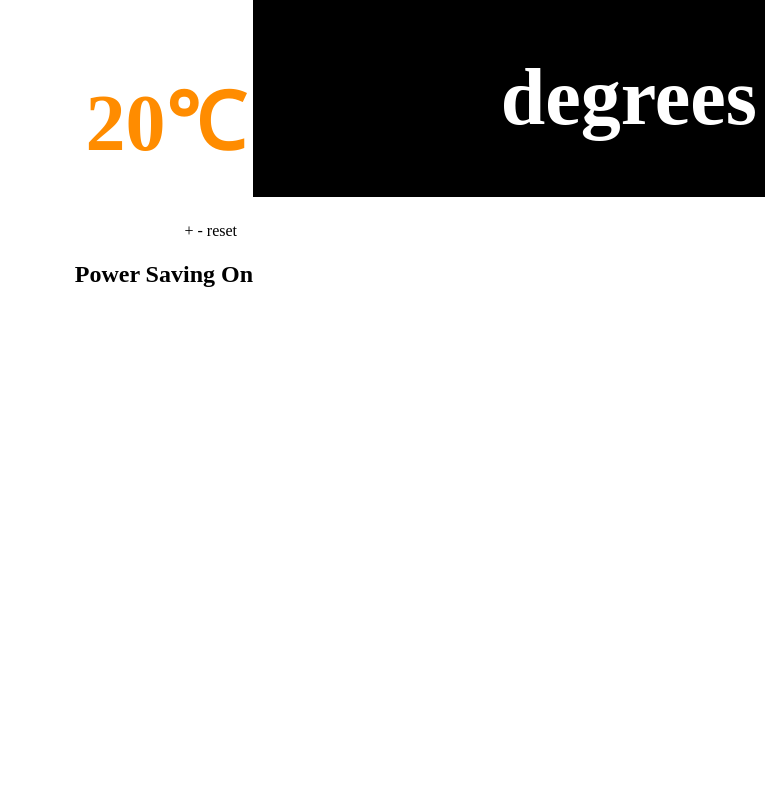
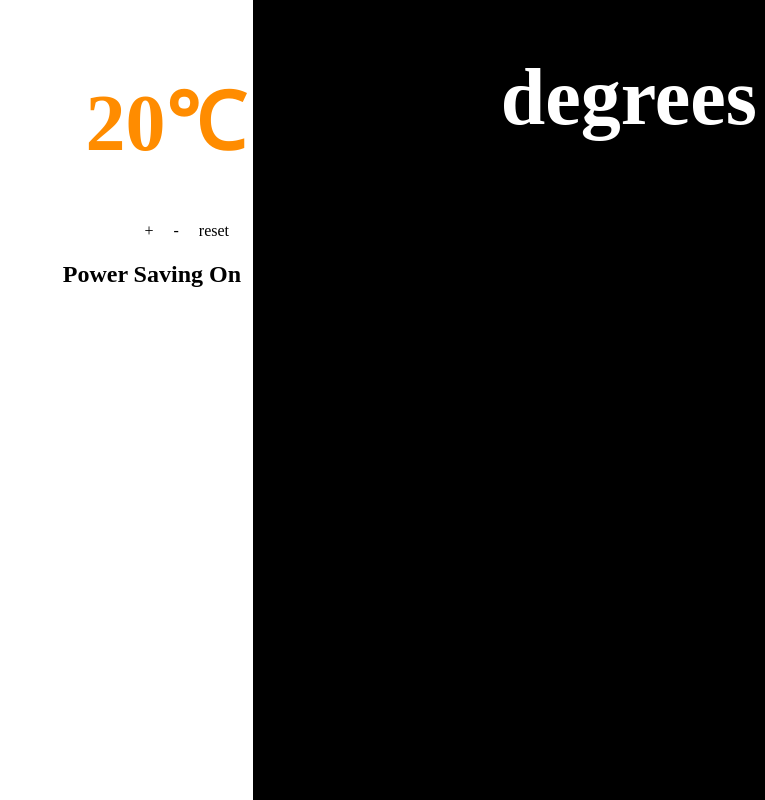
Before and after one commit to tekhuy/Thermostat, a plain HTML site: page index.html in a window 1280 px wide. Shown: the whole page, without its empty margins (515-1280 px from the left). Drawn offline with nearby package versions, Linux system fonts and the light colour scheme.

Commit message:
100% html height

```diff
--- a/css/stylesheet.css
+++ b/css/stylesheet.css
@@ -1,19 +1,24 @@
 @import url('normalize.css');
 
-* {
+*,*:after, *:before {
 	-webkit-box-sizing: border-box;
 		 -moz-box-sizing: border-box;
 			    box-sizing: border-box;
 }
-body {
-	width: 100%;
-	height: 100%;
+
+html, body
+{
+    height: 100%;
 }
 
-body:after {
+.grid:after {
 	content: "";
 	display: table;
 	clear: both;
+}
+
+.grid {
+	height: 100%;
 }
 
 .display, .images {
@@ -22,6 +27,7 @@ body:after {
 
 .display {
 	width: 60%;
+	height: 100%;
 	text-align: right;
 }
 
@@ -29,6 +35,7 @@ body:after {
 	color: white;
 	background-color: black;
 	width: 40%;
+	height: 100%;
 }
 
 h1 {
@@ -53,6 +60,7 @@ h1.low-usage {
 a{
 	text-decoration: none;
 	color: black;
+	padding: 0.5em;
 }
 
 .temp-control {
@@ -68,5 +76,5 @@ a{
 
 .power-saving-mode span {
 	background-color: white;
-	padding: 2%;
+	text-align: right;
 }
```
